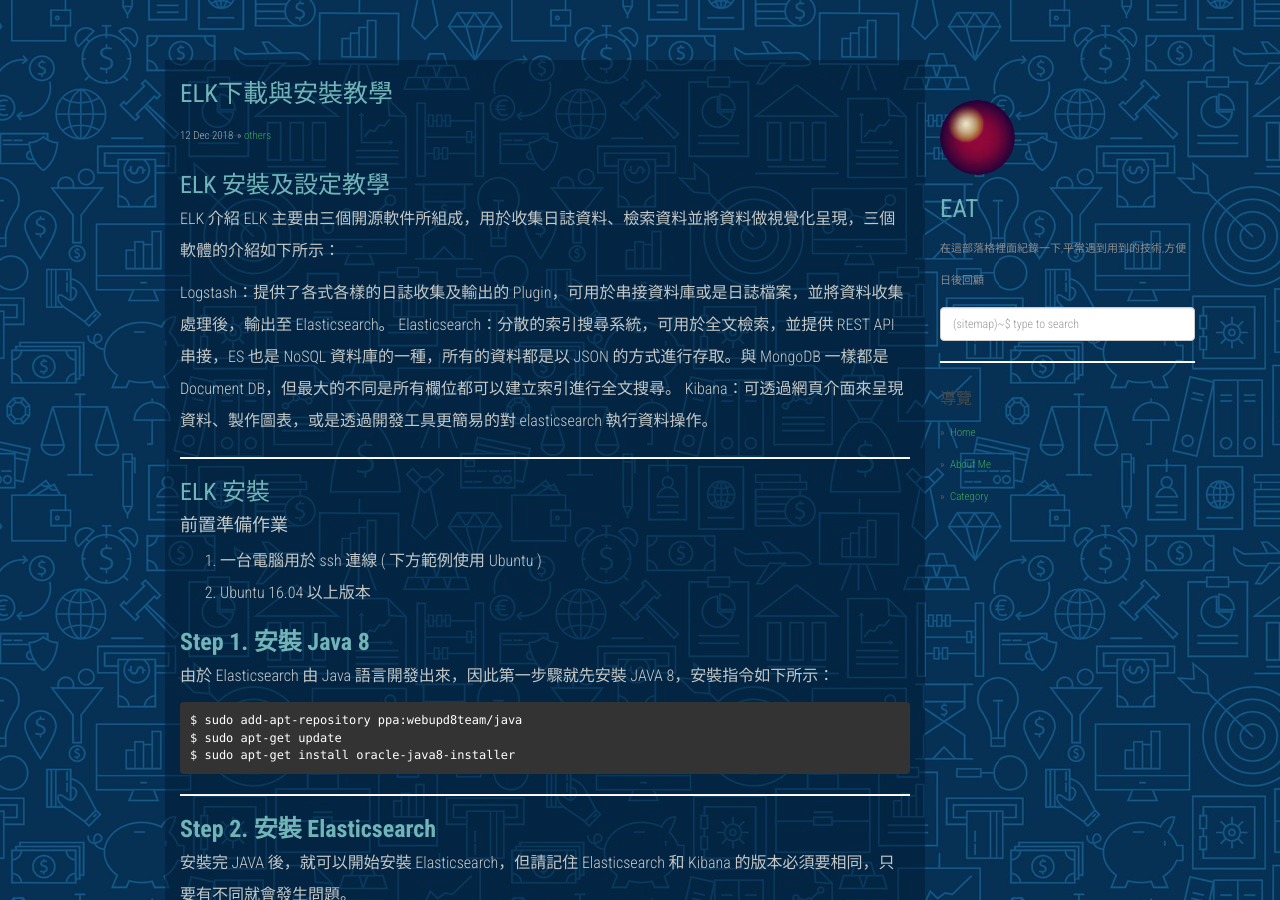
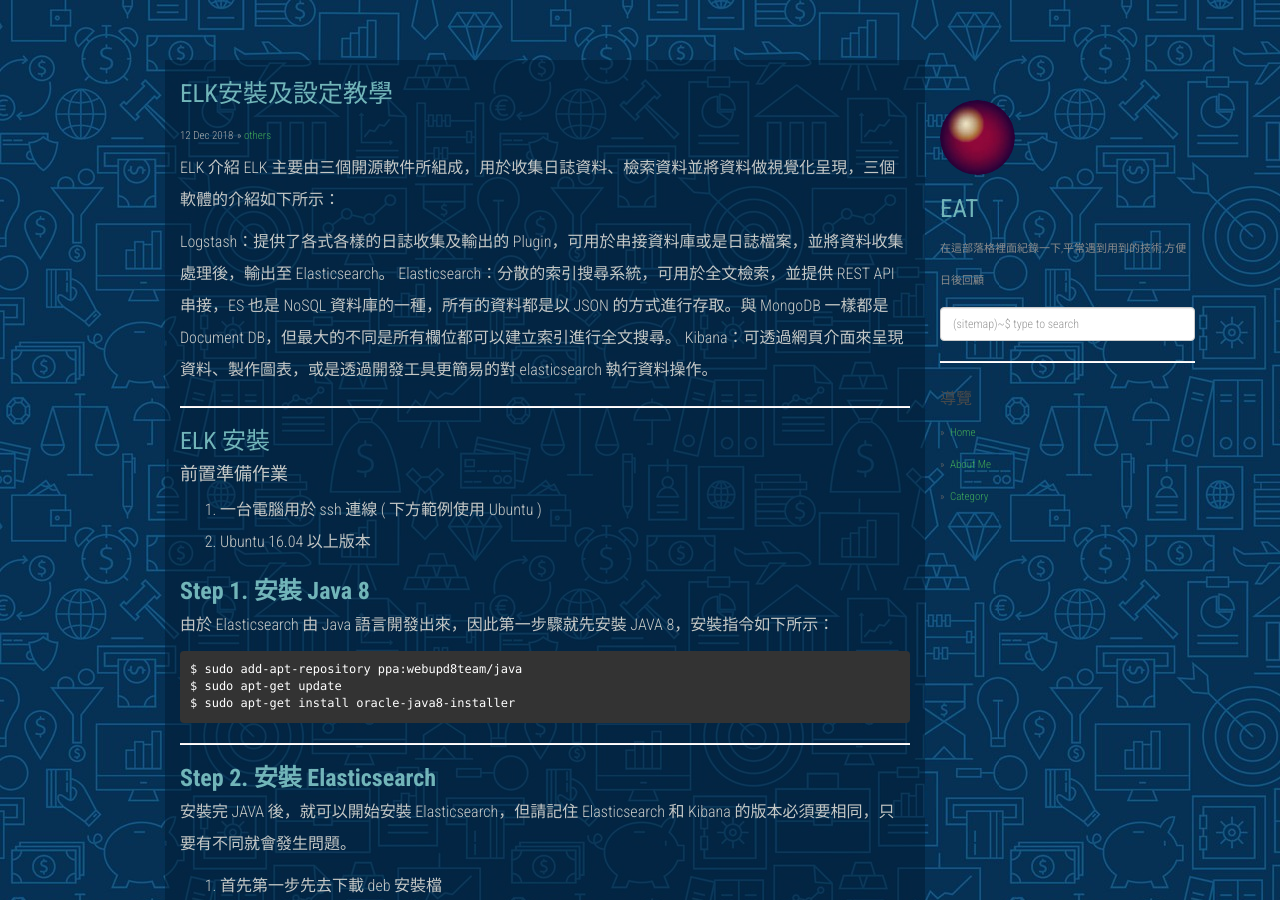
Before and after one commit to dyeat/dyeat.github.io, a Jekyll site: the page built from _posts/2018-12-12-ELK安裝及設定教學.md, in a window 1280 px wide and 900 px high. Built offline with Jekyll 4.4.1, drawn with Linux system fonts in a browser that asks for light colours; nearby versions of some CDN libraries; comment, search, counter and statistics services are not loaded.

Commit message:
update post

```diff
--- a/_posts/2018-12-12-ELK安裝及設定教學.md
+++ b/_posts/2018-12-12-ELK安裝及設定教學.md
@@ -1,13 +1,10 @@
 ---
 layout: post
-title: "ELK下載與安裝教學"
+title: "ELK安裝及設定教學"
 date: 2018-12-12 23:40:22 +0800
 categories: [others]
 tags: [others]
 ---
-
-
-### ELK 安裝及設定教學
 
 ELK 介紹
 ELK 主要由三個開源軟件所組成，用於收集日誌資料、檢索資料並將資料做視覺化呈現，三個軟體的介紹如下所示：
```
